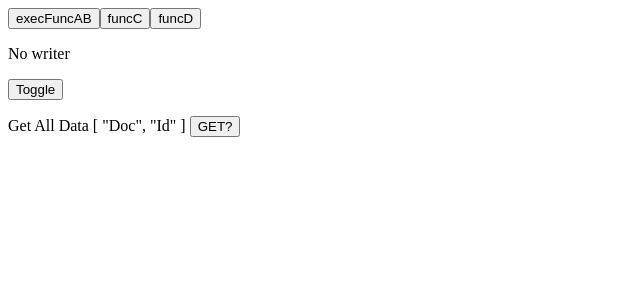
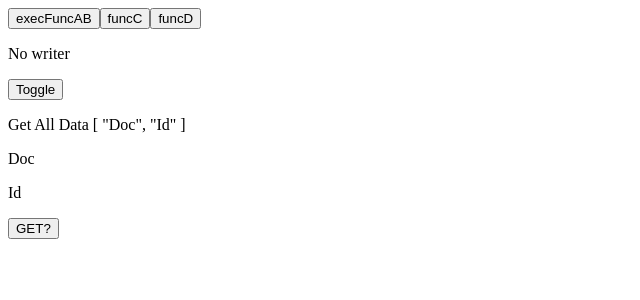
Before and after one commit to koyamal/pra_vue3, a Vue app in the folder vuePractive/: page / in a window 1280 px wide. Shown: the top 300 px of the page, without its empty margins (0-640 px from the left). Built offline with nearby package versions, Linux system fonts and the light colour scheme.

Commit message:
Use v-for

```diff
--- a/vuePractive/src/components/atom/F.vue
+++ b/vuePractive/src/components/atom/F.vue
@@ -78,6 +78,9 @@
       return doc;
     }) }}
     {{ getOneDoc }}
+    <p v-for="doc in getOneDoc">
+      {{ doc }}
+    </p>
     <button @click="() => isGetAllData = !isGetAllData">GET?</button>
   </p>
 </template>
```
